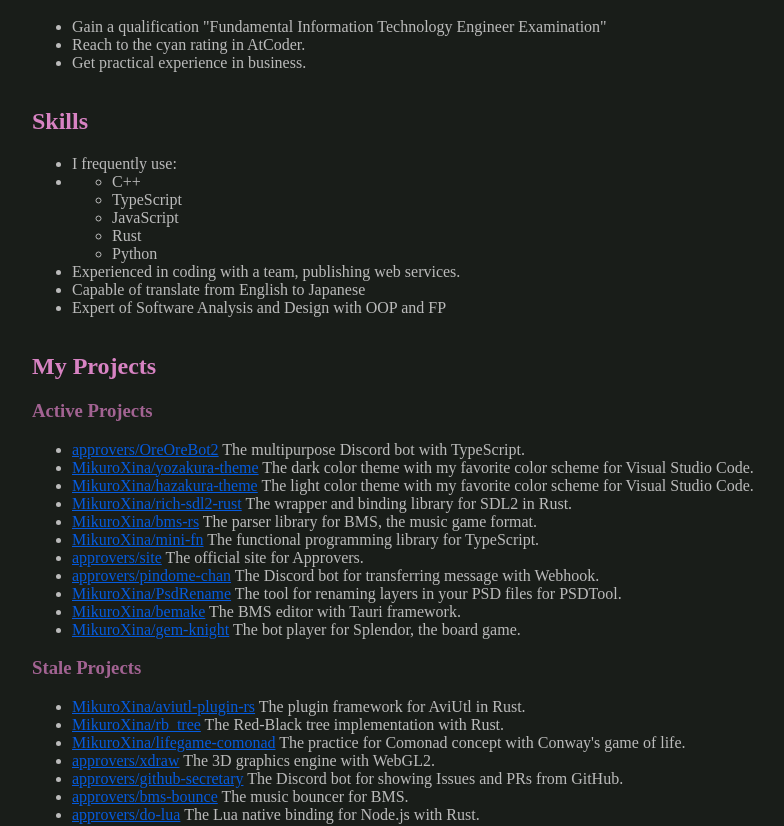
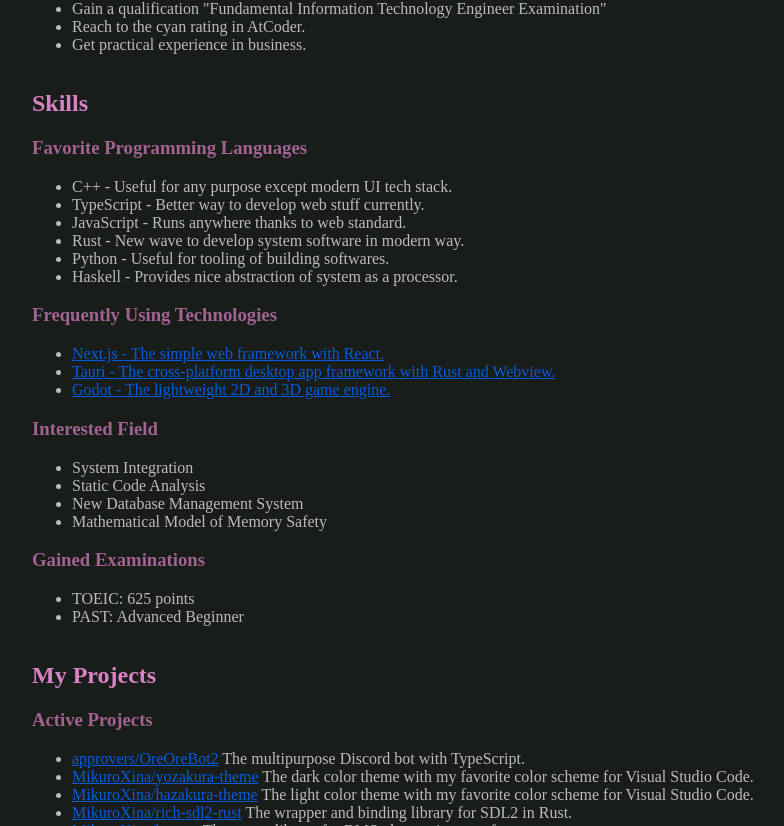
Before and after one commit to MikuroXina/portfolio, a Next.js app: page / in a window 1280 px wide. Shown: the part 993-1819 px from the top of the page, without its empty margins (208-992 px from the left). Built offline with nearby package versions, Linux system fonts and the light colour scheme.

Commit message:
Improve skills

```diff
--- a/src/organisms/skills.tsx
+++ b/src/organisms/skills.tsx
@@ -1,20 +1,55 @@
-const usingLangs = ['C++', 'TypeScript', 'JavaScript', 'Rust', 'Python'];
+import { ExternalLink } from '../molecules/external-link';
 
 export const Skills = () => (
   <article>
     <h2>Skills</h2>
-    <ul>
-      <li>I frequently use:</li>
-      <li>
-        <ul>
-          {usingLangs.map((lang, i) => (
-            <li key={i}>{lang}</li>
-          ))}
-        </ul>
-      </li>
-      <li>Experienced in coding with a team, publishing web services.</li>
-      <li>Capable of translate from English to Japanese</li>
-      <li>Expert of Software Analysis and Design with OOP and FP</li>
-    </ul>
+    <section>
+      <h3>Favorite Programming Languages</h3>
+      <ul>
+        <li>C++ - Useful for any purpose except modern UI tech stack.</li>
+        <li>TypeScript - Better way to develop web stuff currently.</li>
+        <li>JavaScript - Runs anywhere thanks to web standard.</li>
+        <li>Rust - New wave to develop system software in modern way.</li>
+        <li>Python - Useful for tooling of building softwares.</li>
+        <li>Haskell - Provides nice abstraction of system as a processor.</li>
+      </ul>
+    </section>
+    <section>
+      <h3>Frequently Using Technologies</h3>
+      <ul>
+        <li>
+          <ExternalLink href="https://nextjs.org/">
+            Next.js - The simple web framework with React.
+          </ExternalLink>
+        </li>
+        <li>
+          <ExternalLink href="https://tauri.app/">
+            Tauri - The cross-platform desktop app framework with Rust and
+            Webview.
+          </ExternalLink>
+        </li>
+        <li>
+          <ExternalLink href="https://godotengine.org/">
+            Godot - The lightweight 2D and 3D game engine.
+          </ExternalLink>
+        </li>
+      </ul>
+    </section>
+    <section>
+      <h3>Interested Field</h3>
+      <ul>
+        <li>System Integration</li>
+        <li>Static Code Analysis</li>
+        <li>New Database Management System</li>
+        <li>Mathematical Model of Memory Safety</li>
+      </ul>
+    </section>
+    <section>
+      <h3>Gained Examinations</h3>
+      <ul>
+        <li>TOEIC: 625 points</li>
+        <li>PAST: Advanced Beginner</li>
+      </ul>
+    </section>
   </article>
 );
--- a/src/organisms/vision.tsx
+++ b/src/organisms/vision.tsx
@@ -48,9 +48,8 @@
           Approvers.
         </li>
         <li>
-          <span className={style.year}>2021</span>Learned about functional
-          programming. Gained TOEIC score 625 points. Gained Advanced Beginner
-          on PAST examination.
+          <span className={style.year}>2021</span>Learned about Haskell, Scala
+          and functional programming.
         </li>
         <li>
           <span className={style.year}>2022</span>Created Discord bots and
```
